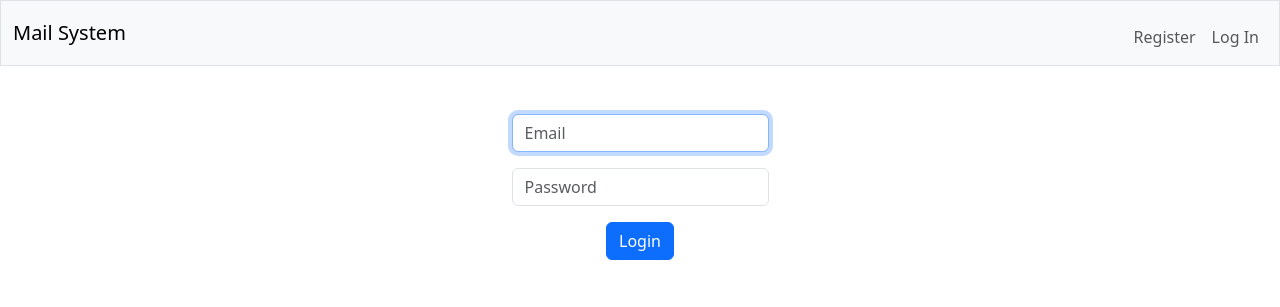
After one commit to zawwinmky/final_project, a Flask app: page /login in a window 1280 px wide. The commit adds this page. Shown: the top 307 px of the page. Run offline with Flask 3, Linux system fonts and the light colour scheme.

Commit message:
register done

```diff
--- a/app.py
+++ b/app.py
@@ -1,11 +1,95 @@
-from flask import Flask, redirect, render_template, request, session
-from flask_session import Session
+from flask import Flask, redirect, render_template, request, session, flash, url_for # pyright: ignore[reportMissingImports]
+from flask_session import Session # pyright: ignore[reportMissingImports]
+from flask_sqlalchemy import SQLAlchemy # type: ignore
+from werkzeug.security import generate_password_hash, check_password_hash  # type: ignore
 
 app = Flask(__name__)
 
 app.config["SESSION_TYPE"] = 'filesystem'
 app.config["SESSION_PERMANENT"] = False
+app.config["SQLALCHEMY_TRACK_MODIFICATIONS"] = False
+app.config['SQLALCHEMY_DATABASE_URI'] = 'sqlite:///database.db'
+
+db = SQLAlchemy(app)
+Session(app)
+
+
+#database models
+
+class Users(db.Model):
+    id = db.Column(db.Integer, primary_key=True)
+    name = db.Column(db.String(100), nullable=False)
+    email = db.Column(db.String(254), nullable=False, unique=True)
+    password = db.Column(db.String(200), nullable=False)
+
+    sent_emails = db.relationship('Emails', foreign_keys='Emails.sender', backref='sender_user', lazy=True)
+    received_emails = db.relationship('Emails', foreign_keys='Emails.receiver', backref='receiver_user', lazy=True)
+
+class Emails(db.Model):
+    id = db.Column(db.Integer, primary_key=True)
+    sender = db.Column(db.Integer, db.ForeignKey('users.id'), nullable=False)
+    receiver = db.Column(db.Integer, db.ForeignKey('users.id'), nullable=False)
+    subject = db.Column(db.String(255), nullable=False)
+    body = db.Column(db.Text, nullable=False)
+    timestamp = db.Column(db.DateTime, nullable=False)
+
+with app.app_context():
+    db.create_all()
 
 @app.route("/")
 def index():
     return render_template("index.html")
+
+
+@app.route("/register", methods=["POST", "GET"])
+def register():
+    if request.method == "POST":
+        name = request.form.get("name")
+        email = request.form.get("email")
+        password = request.form.get("password")
+        cpassword = request.form.get("cpassword")
+        if not all([name, email, password, cpassword,]):
+            flash("You need to enter all fields", "error")
+            return redirect(url_for("register"))
+        if password != cpassword:
+            flash("Password must be same", "error")
+            return redirect(url_for("register"))
+        new_user = Users(name=name, email=email, password=generate_password_hash(password))
+        try:
+            db.session.add(new_user)
+            db.session.commit()
+        except Exception:
+            db.session.rollback()
+            flash("An error occour", "error")
+            return redirect(url_for("register"))
+        flash("Successfully registered", "success")
+        return redirect(url_for("login"))
+    return render_template("register.html")
+
+@app.route("/login", methods=["GET", "POST"])
+def login():
+    if request.method == "POST":
+        email = request.form.get("email")
+        password = request.form.get("password")
+        if not all([email, password]):
+            flash("You need to enter all fields", "error")
+            return redirect(url_for("login"))
+        user = Users.query.filter_by(email=email).first()
+        if not user:
+            flash("There is no user with that email", "error")
+            return redirect(url_for("login"))
+        if user and check_password_hash(user.password, password):
+            session["user_id"] = user.id
+            session["user_name"] = user.name
+            session["user_email"] = user.email
+            flash("Login success", "success")
+            return redirect(url_for("index"))
+        else:
+            flash("Incorrect email or password", "error")
+            return redirect(url_for("login"))
+    return render_template("login.html")
+
+@app.route("/logout")
+def logout():
+    session.clear()
+    return redirect(url_for("login"))
--- a/templates/index.html
+++ b/templates/index.html
@@ -1,5 +1,5 @@
 {% extends "layout.html" %}
 
 {% block body %}
-    <h1> Hello </h1>
+
 {% endblock %}
--- a/templates/layout.html
+++ b/templates/layout.html
@@ -5,10 +5,45 @@
         <meta name="viewport" content="width=device-width, initial-scale=1.0">
         <meta name="description" content="CS50 final project, peer to peer encrypted messaging website with user sign up feature.">
         <meta name="author" content="Zaw Win">
+        <!-- http://getbootstrap.com/docs/5.3/ -->
+        <link href="https://cdn.jsdelivr.net/npm/bootstrap@5.3.3/dist/css/bootstrap.min.css" rel="stylesheet" integrity="sha384-QWTKZyjpPEjISv5WaRU9OFeRpok6YctnYmDr5pNlyT2bRjXh0JMhjY6hW+ALEwIH" crossorigin="anonymous">
+        <script src="https://cdn.jsdelivr.net/npm/bootstrap@5.3.3/dist/js/bootstrap.bundle.min.js" integrity="sha384-YvpcrYf0tY3lHB60NNkmXc5s9fDVZLESaAA55NDzOxhy9GkcIdslK1eN7N6jIeHz" crossorigin="anonymous"></script>
+
         <title>{% block title %} Final Project {% endblock %}</title>
     </head>
     <body>
-        {% block body %}
-        {% endblock %}
+        <nav class="bg-light border navbar navbar-expand-md navbar-light">
+            <div class="container-fluid">
+                <a class="navbar-brand" href="/">Mail System</a>
+                <button aria-controls="navbar" aria-expanded="false" aria-label="Toggle navigation" class="navbar-toggler" data-bs-target="#navbar" data-bs-toggle="collapse" type="button">
+                    <span class="navbar-toggler-icon"></span>
+                </button>
+                <div class="collapse navbar-collapse" id="navbar">
+                    <ul class="navbar-nav ms-auto mt-2">
+                    {% if session["user_id"] %}
+                        <li class="nav-item"><a class="nav-link" href="/profile">Profile</a></li>
+                        <li class="nav-item"><a class="nav-link" href="/logout">Logout</a></li>
+                    {% else %}
+                        <li class="nav-item"><a class="nav-link" href="/register">Register</a></li>
+                        <li class="nav-item"><a class="nav-link" href="/login">Log In</a></li>
+                    {% endif %}
+                    </ul>
+                </div>
+            </div>
+        </nav>
+        {% with messages = get_flashed_messages(with_categories=true) %}
+            {% if messages %}
+                {% for category, message in messages %}
+                    <div class="alert alert-{{ 'danger' if category == 'error' else 'success' }} alert-dismissible fade show" role="alert">
+                        {{ message }}
+                        <button type="button" class="btn-close" data-bs-dismiss="alert"></button>
+                    </div>
+                {% endfor %}
+            {% endif %}
+        {% endwith %}
+        <main class="container py-5 text-center">
+            {% block body %}
+            {% endblock %}
+        </main>
     </body>
 </html>
--- /dev/null
+++ b/templates/login.html
@@ -0,0 +1,17 @@
+{% extends "layout.html" %}
+
+{% block title %} Login {% endblock %}
+
+{% block body %}
+
+    <form action="/login" method="post">
+        <div class="mb-3">
+            <input autocomplete="off" autofocus class="form-control mx-auto w-auto" name="email" placeholder="Email" type="email">
+        </div>
+        <div class="mb-3">
+            <input class="form-control mx-auto w-auto" name="password" placeholder="Password" type="password">
+        </div>
+        <button class="btn btn-primary" type="submit">Login</button>
+    </form>
+
+{% endblock %}
```
Also changed, not shown: templates/register.html (added, +25 -0 lines), instance/database.db (added), 1 other file.
